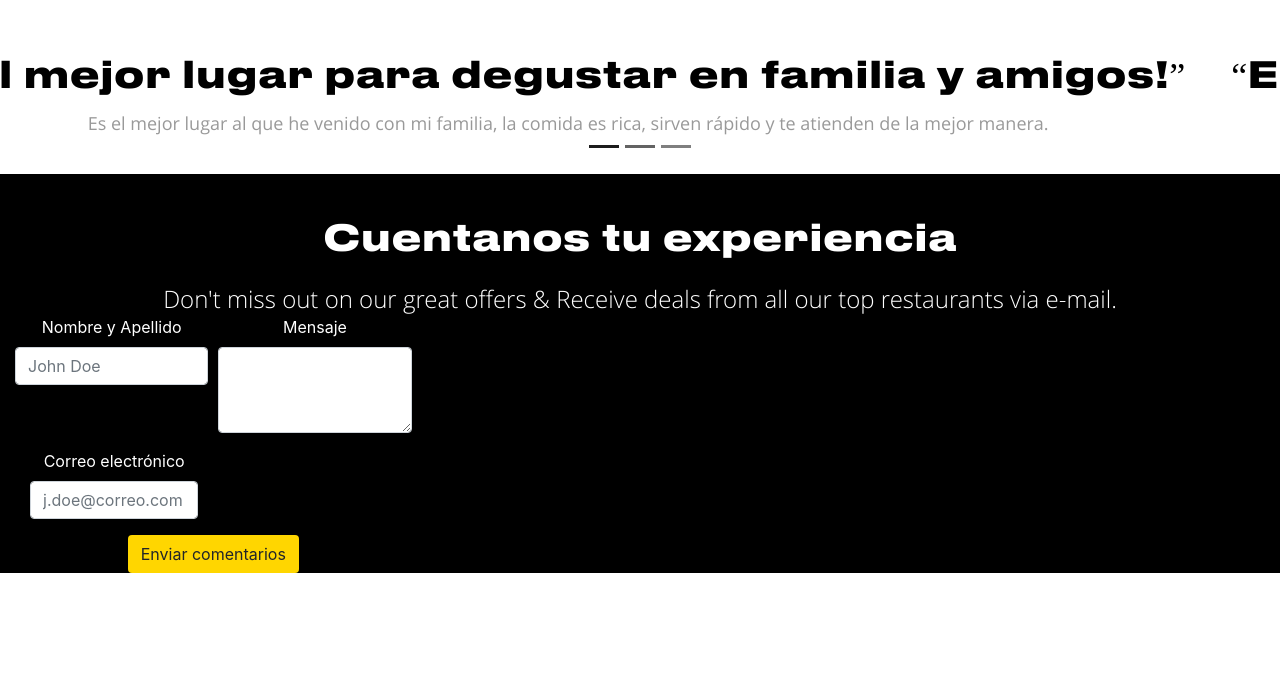
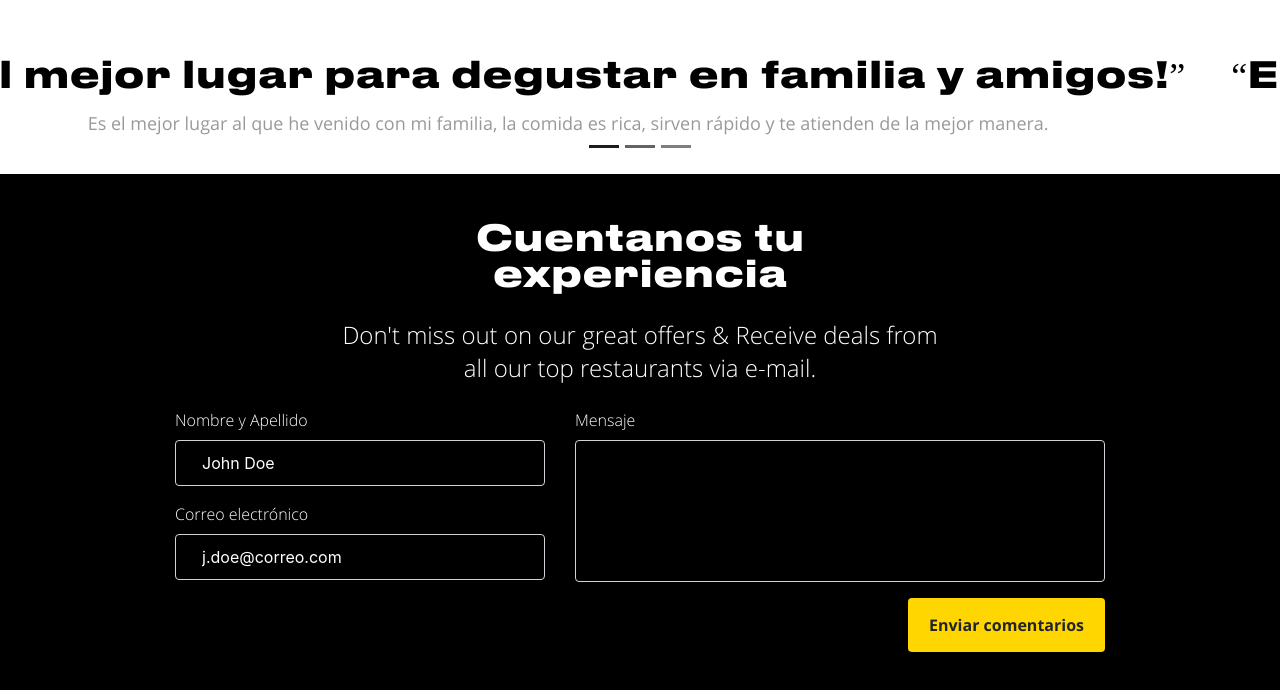
Before and after one commit to nicollevalladares/Elaniin-LandingPage, a Vue app: page / in a window 1280 px wide. Shown: the part 1890-2580 px from the top of the page. Before the commit the page ends 2463 px from the top, so only its background shows below. Built offline with nearby package versions, Linux system fonts and the light colour scheme; no server answers.

Commit message:
Comments section design tweaks

```diff
--- a/src/components/Comments/Comments.vue
+++ b/src/components/Comments/Comments.vue
@@ -1,17 +1,18 @@
 <template>
-  <section id="contact-us" class="comments-section pt-5">
+  <section id="contact-us" class="comments-section py-5">
     <div class="container-fluid">
-      <div class="comments-header m-auto">Cuentanos tu experiencia</div>
-      <div class="comments-description m-auto pt-4">
+      <div class="comments-header m-auto w-50">Cuentanos tu experiencia</div>
+      <div class="comments-description m-auto w-50 py-4">
         Don't miss out on our great offers & Receive deals from all our top
         restaurants via e-mail.
       </div>
       <div class="row">
-        <div class="col-sm-12 col-md-12 col-lg-4">
-          <form>
+        <div class="col-9 mx-auto">
+          <form class="text-right">
+            <div class="row">
+              <div class="col-5">
                 <div class="form-row">
-              <div class="form-group col-lg-6 col-md-12">
-                <label for="name">Nombre y Apellido</label>
+                  <div class="form-group col-12 text-left">
                     <input
                       type="text"
                       class="form-control"
@@ -19,20 +20,9 @@
                       placeholder="John Doe"
                       v-model="name"
                     />
+                    <label for="name">Nombre y Apellido</label>
                   </div>
-              <div class="form-group col-lg-6 col-md-12">
-                <label for="message">Mensaje</label>
-                <textarea
-                  class="form-control"
-                  id="message"
-                  rows="3"
-                  v-model="message"
-                ></textarea>
-              </div>
-            </div>
-            <div class="form-group">
-              <div class="form-group col-lg-6 col-md-12">
-                <label for="email">Correo electrónico</label>
+                  <div class="form-group col-12 text-left">
                     <input
                       type="email"
                       class="form-control"
@@ -40,6 +30,24 @@
                       placeholder="j.doe@correo.com"
                       v-model="email"
                     />
+                    <label for="email">Correo electrónico</label>
+                  </div>
+                </div>
+              </div>
+              <div class="col-7">
+                <div class="form-row">
+                  <div class="form-group col-12 text-left">
+                    <textarea
+                      class="form-control"
+                      id="message"
+                      rows="4"
+                      maxlength="256"
+                      resi
+                      v-model="message"
+                    ></textarea>
+                    <label for="message">Mensaje</label>
+                  </div>
+                </div>
               </div>
             </div>
             <button
@@ -51,7 +59,6 @@
             </button>
           </form>
         </div>
-        <div class="col-md-12 col-lg-8" align="right"></div>
       </div>
     </div>
   </section>
--- a/src/components/Comments/styles.css
+++ b/src/components/Comments/styles.css
@@ -17,6 +17,43 @@
 }
 
 .btn-comments {
-  background: #ffd600;
+    background: #FFD600;
+    border-radius: 4px;
+    font-family: 'Open Sans Bold';
+    padding: 14px 20px;
     border-radius: 4px;
 }
+
+.form-control {
+    background-color: transparent;
+    padding: 22px 26px;
+    resize: none;
+}
+
+.form-group {
+    display: flex;
+    flex-direction: column-reverse;
+}
+
+.form-group label {
+    font-family: 'Open Sans Light';
+}
+
+.form-control:focus+label {
+    color: #ffd600;
+}
+
+.form-control:focus::placeholder {
+    color: #ffd600;
+}
+
+.form-control:focus {
+    background-color: transparent;
+    border-color: #ffd600;
+    box-shadow: none;
+    color: #ffd600;
+}
+
+.form-control::placeholder {
+    color: white;
+}
```
Lines whose indentation alone changed are shown as unchanged.
